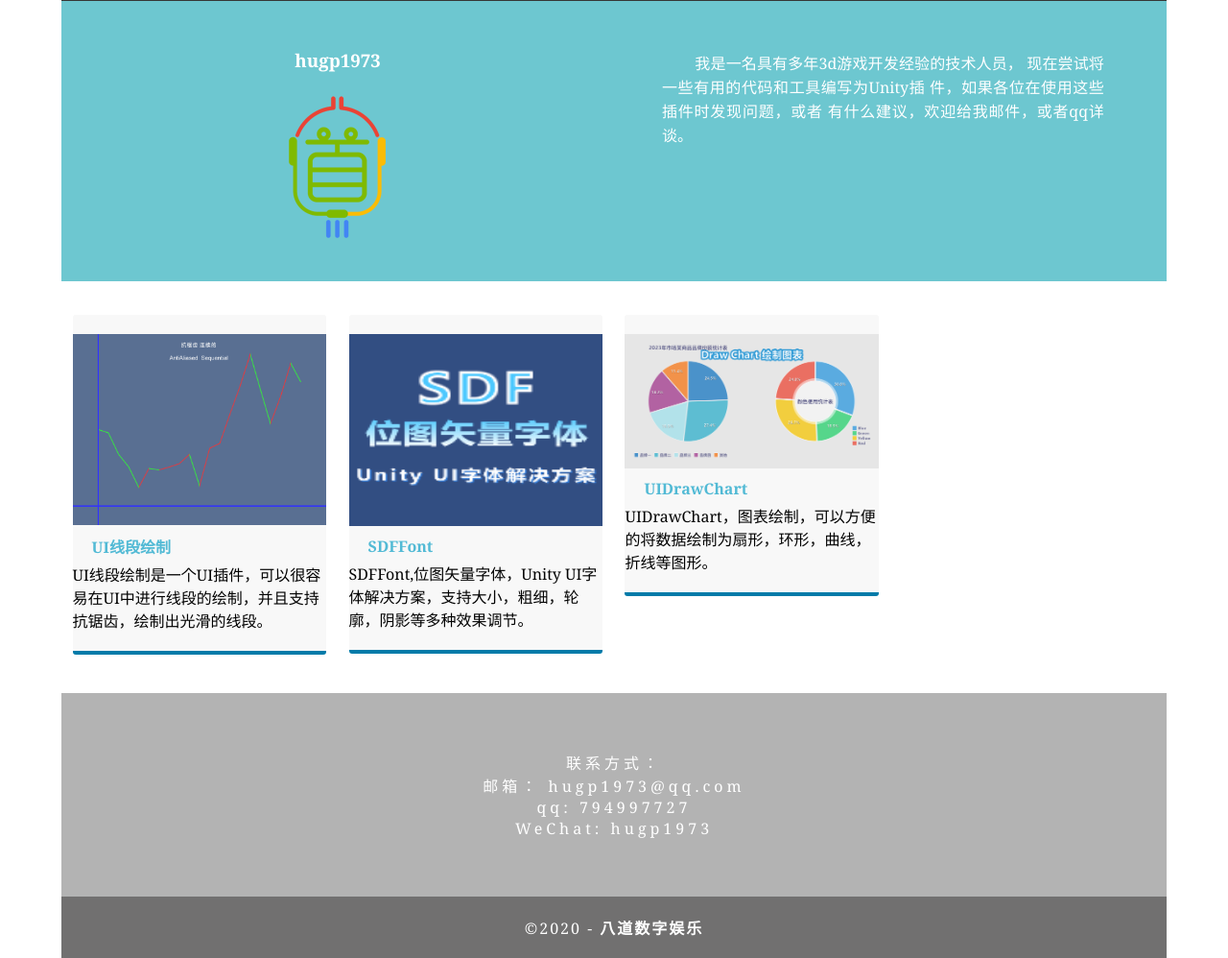
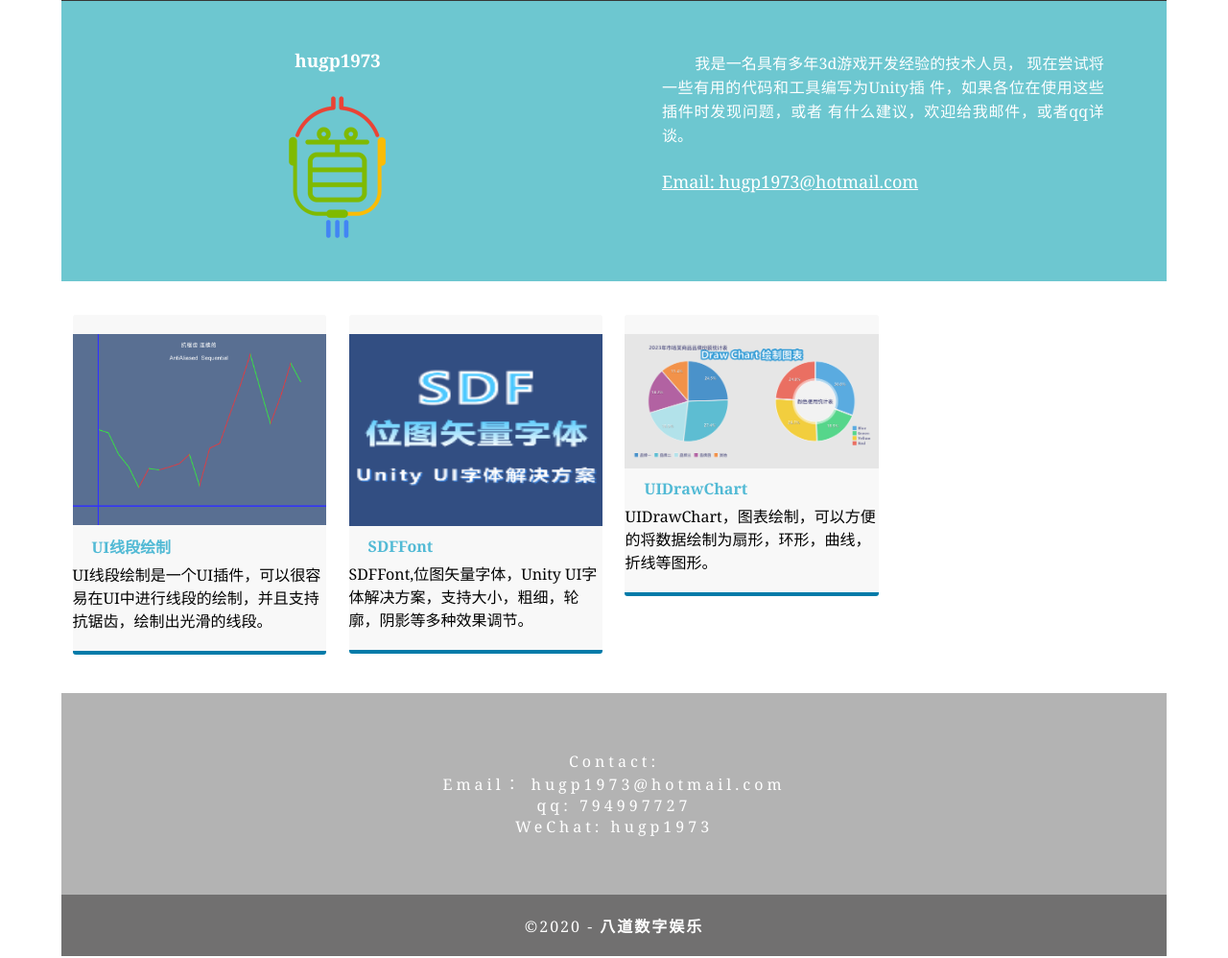
Before and after one commit to hugp1973/UIDrawLine, a plain HTML site: page index.html in a window 1280 px wide. Shown: the whole page at 96% size. Drawn offline with Linux system fonts and the light colour scheme.

Commit message:
Add files via upload

```diff
--- a/index.html
+++ b/index.html
@@ -24,6 +24,16 @@
      <img src="bdsz_LOGO-160.png" alt="" width="160" height="160" ></div>
     <div class="column">
       <p> &nbsp; &nbsp; &nbsp; &nbsp; 我是一名具有多年3d游戏开发经验的技术人员， 现在尝试将一些有用的代码和工具编写为Unity插 件，如果各位在使用这些插件时发现问题，或者 有什么建议，欢迎给我邮件，或者qq详谈。 </p>
+      <div class="wp-block-button">
+      	<a class="wp-block-button__link wp-element-button"
+      	href="mailto:hugp1973@hotmail.com"
+      	target="_blank"
+      	rel="noreferrer noopener">
+      	<p style="font-size:18px">
+      	<span style="text-decoration: underline"> Email: hugp1973@hotmail.com</span>
+        </p>
+      	</a>
+      </div>
     </div>
   </section>
   <!-- Stats Gallery Section -->
@@ -43,8 +53,8 @@
 </div>
 <!-- Footer Section -->
   <footer id="contact">
-    <p class="hero_header">联系方式：</p>
-    <p class="hero_header">邮箱： hugp1973@qq.com</p>
+    <p class="hero_header">Contact:</p>
+    <p class="hero_header">Email： hugp1973@hotmail.com</p>
     <p class="hero_header">qq: 794997727</p>
 	  <p class="hero_header">WeChat: hugp1973</p>
 </footer>
```
